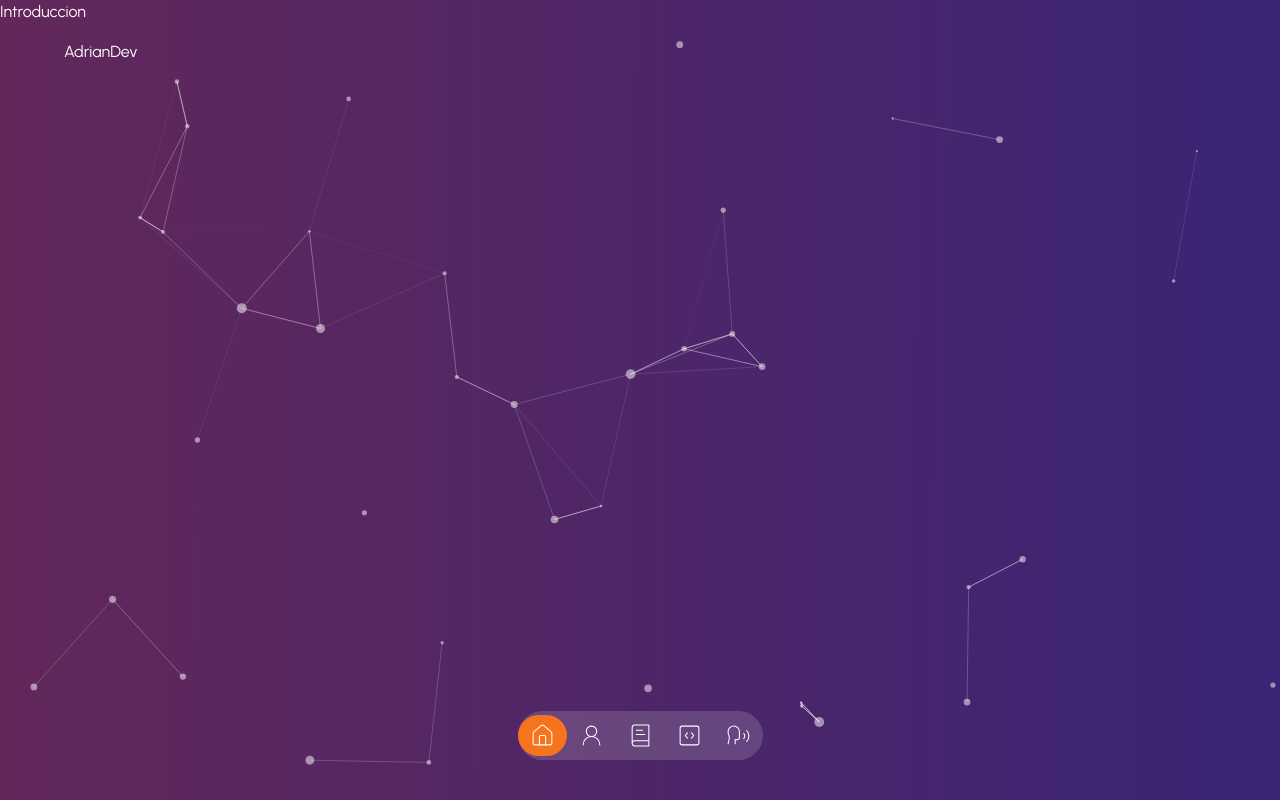
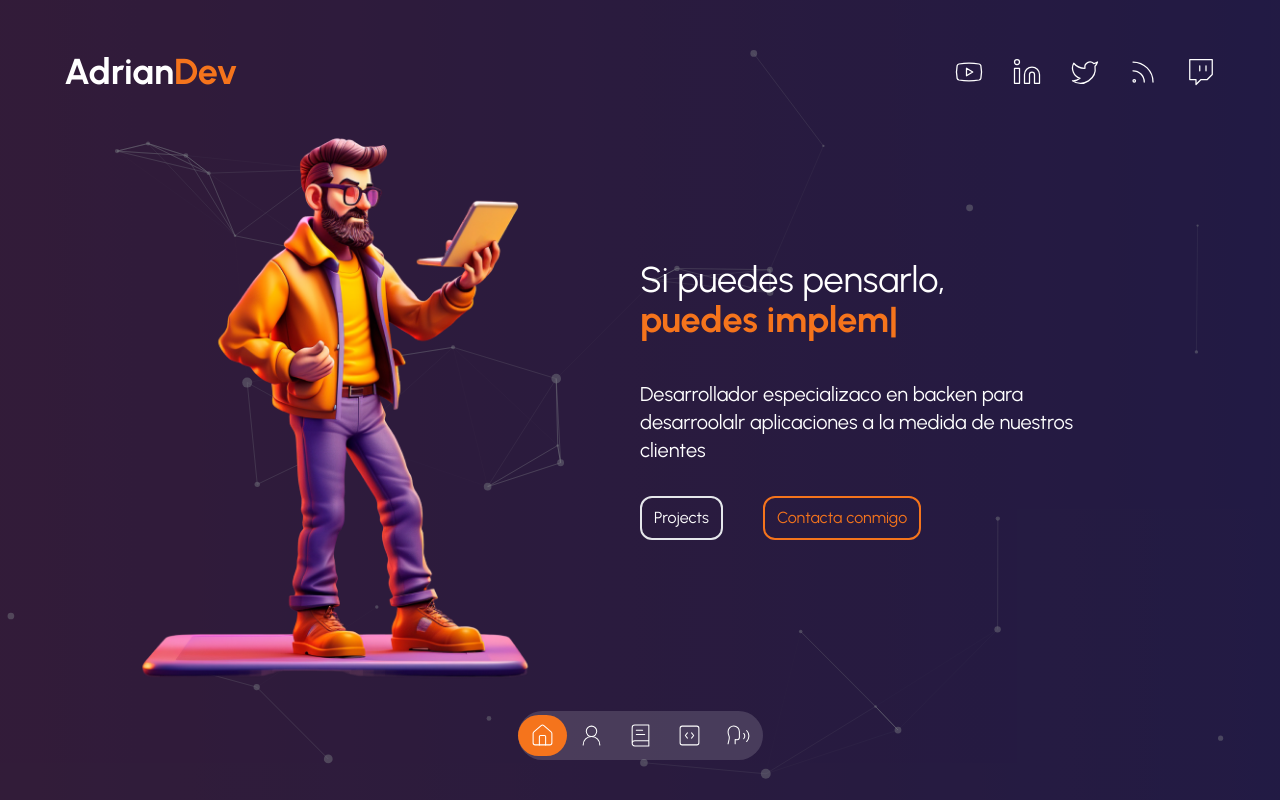
Before and after one commit to Dev-Drian/Portafolio, a Next.js app: page / in a window 1280 px wide. Built offline with nearby package versions, Linux system fonts and the light colour scheme.

Commit message:
introduccion

```diff
--- a/app/page.tsx
+++ b/app/page.tsx
@@ -1,4 +1,5 @@
 import CoverParticles from "@/components/cover-particles"
+import Introduction from "@/components/introduction";
 import TransitionsPage from "@/components/transitions-page";
 
 export default function Home() {
@@ -8,9 +9,8 @@
       <TransitionsPage/>
       <div className="flex min-h-[100vh] bg-gradient-cover">
         <CoverParticles>
-
         </CoverParticles>
-        <p>Introduccion</p>
+        <Introduction/>
       </div>
     </main>
   );
--- a/components/header.tsx
+++ b/components/header.tsx
@@ -1,5 +1,6 @@
 import Link from "next/link";
 import MotionTransition from "./transitions-components";
+import { socialNetworks } from "@/data";
 
 const Header = () => {
   return (
@@ -9,7 +10,24 @@
     >
       <header>
         <div className="container justify-between max-w-6xl mx-auto md:flex">
-          <Link href="/">AdrianDev</Link>
+          <Link href="/">
+            <h1 className="my-3 text-4xl font-bold text-center md:text-left">
+              Adrian
+              <span className="text-secondary">Dev</span>
+            </h1>
+          </Link>
+          <div className="flex  items-center justify-center gap-7">
+            {socialNetworks.map(({logo, src, id}) => (
+              <Link
+              key={id}
+              href={src}
+              target="_blank"
+              className="transition-all duration-300 hover:text-secondary"
+              >
+                {logo}
+              </Link>
+            ))}
+          </div>
         </div>
       </header>
     </MotionTransition>
--- /dev/null
+++ b/components/introduction.tsx
@@ -0,0 +1,59 @@
+"use client"
+import Image from "next/image";
+import Link from "next/link";
+import { TypeAnimation } from "react-type-animation";
+
+const Introduction = () => {
+  return (
+    <div className="z-20 w-full bg-darkBg/60">
+      <div className="z-20 grid items-center h-full p-6 py-20 md:py-0 grid-cols-2">
+        <Image
+          src="/home-4.png"
+          priority
+          width="800"
+          height="800"
+          alt="Profile pic"
+        />
+
+        <div className="flex flex-col justify-center max-w-md">
+          <h1 className="mb-5 text-2xl leading-light text-center md:text-left md:text-4xl md:mb-10">
+            Si puedes pensarlo,
+            <TypeAnimation
+              sequence={[
+                "Puedes programarlo",
+                1000,
+                "puedes optimizarlo",
+                1000,
+                "puedes implementarlo",
+                1000,
+                "puedes desarrollaro",
+                100,
+              ]}
+              wrapper="span"
+              speed={50}
+              repeat={Infinity}
+              className="block font-bold text-secondary"
+            ></TypeAnimation>
+          </h1>
+          <p className="mx-auto mb-2 text-xl md:mx-0  md:mb-8">
+            Desarrollador especializaco en backen para desarroolalr aplicaciones a la medida de nuestros clientes
+          </p>
+
+          <div className="flex item-center justify-center gap-3 md:justify-start md:gap-10">
+                <Link  href="/projects"
+                className="px-3 py-2 transition-all border-2 cursor-pointer text-md w-fit rounded-xl hover:shadow-xl hover:shadow-white/50" >
+                    Projects
+                </Link>
+                <Link  href="/PROJECTS"
+                className="px-3 py-2 transition-all border-2 cursor-pointer text-secondary border-secondary text-md w-fit rounded-xl hover:shadow-xl hover:shadow-secondary" >
+                    Contacta conmigo
+                </Link>
+
+
+          </div>
+        </div>
+      </div>
+    </div>
+  );
+};
+export default Introduction;
--- a/components/transitions-components.tsx
+++ b/components/transitions-components.tsx
@@ -3,12 +3,16 @@
 
 import { fadeIn } from '@/utils/motion-transitions';
 import {motion}  from 'framer-motion';
+
+//creando compo0nente que
 interface MotionTransitionProps{
     children:React.ReactNode
+    //position righ  se la pasamos a faide in
     positions: 'right' | 'bottom'
+    //class name que se le pasa para abajo
     className?:string
 }
-
+//componente que recive props que es la interface de arriba
 const MotionTransition = (props: MotionTransitionProps) => {
     const {children,positions,className} = props
     return (
--- a/components/transitions-page.tsx
+++ b/components/transitions-page.tsx
@@ -1,12 +1,15 @@
 "use client";
 import { transitionVariantsPage } from "@/utils/motion-transitions";
+
 
 import { AnimatePresence, motion } from "framer-motion";
 const TransitionsPage = () => {
   return (
+    //animatePresence viene d eframer motion
     <AnimatePresence>
       <div>
         <motion.div
+        //div para que cuando recargemos la pagina y el transition de page y todos los efectos
           className="fixed top-0 bottom-0 right-full w-screen z-30 bg-[#2e2257]"
           variants={transitionVariantsPage}
           initial="initial"
--- a/package.json
+++ b/package.json
@@ -15,7 +15,8 @@
     "lucide-react": "^0.379.0",
     "next": "14.2.3",
     "react": "^18",
-    "react-dom": "^18"
+    "react-dom": "^18",
+    "react-type-animation": "^3.2.0"
   },
   "devDependencies": {
     "@types/node": "^20",
--- a/utils/motion-transitions.tsx
+++ b/utils/motion-transitions.tsx
@@ -13,6 +13,7 @@
   },
 };
 
+//esto es lo que hace que el comportaminto cambiue el cual se lo pasamso de tesnasitons
 export const fadeIn = (positions: string) => {
   return {
     visible: {
```
Also changed, not shown: 1 other file (tests, documents, lock files or other folders).
